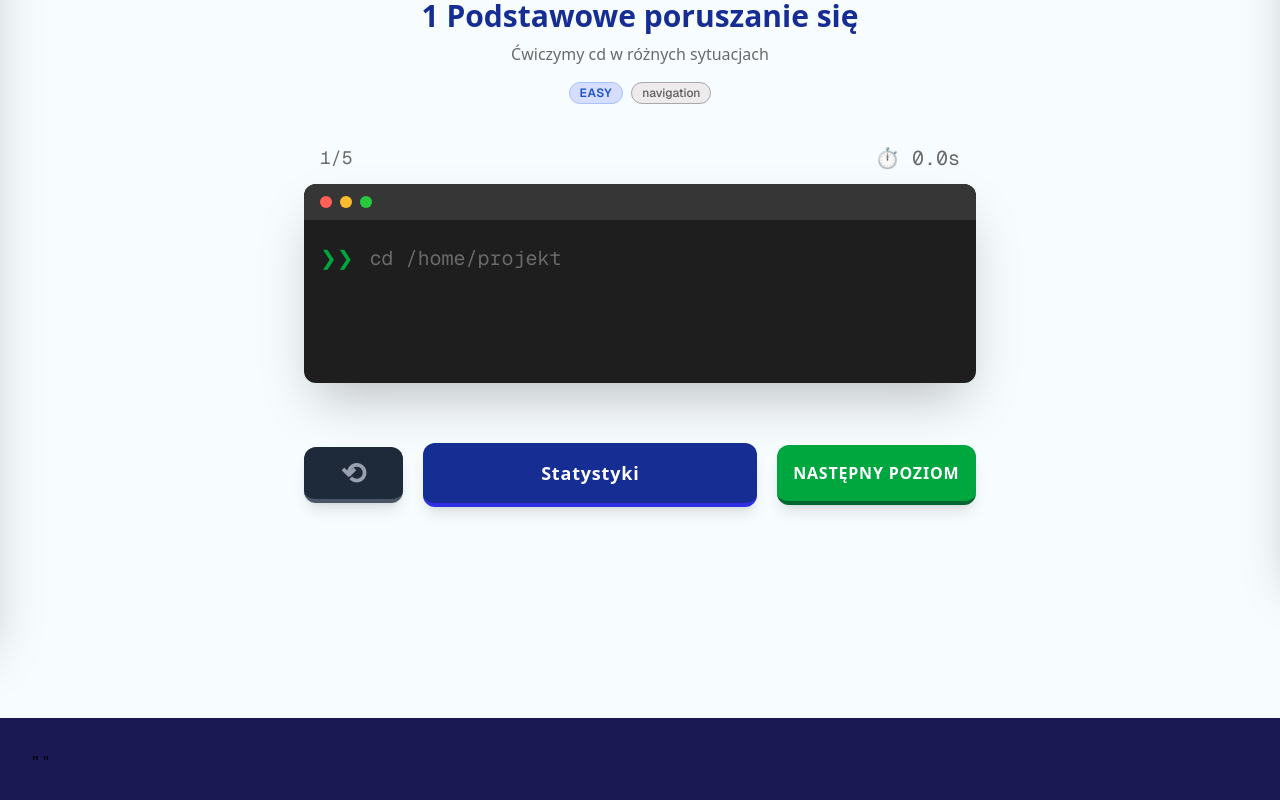
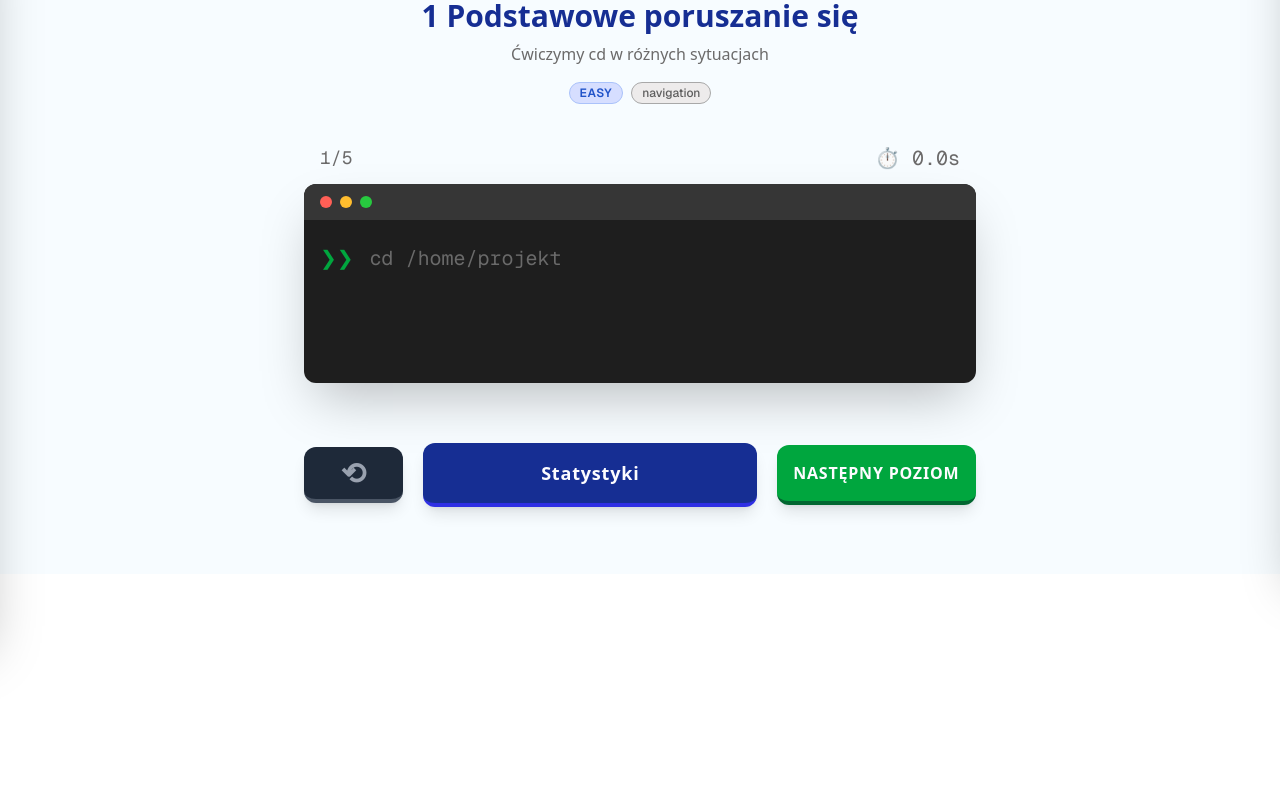
Before and after one commit to BashHero-Foundation/BashHero, a Next.js app: page /game/1 in a window 1280 px wide. Shown: the part 226-1026 px from the top of the page. After the commit the page ends 800 px from the top, so only its background shows below. Built offline with nearby package versions, Linux system fonts and the light colour scheme.

Commit message:
Delete footer and useless scrollbar

```diff
--- a/app/layout.tsx
+++ b/app/layout.tsx
@@ -42,16 +42,12 @@ export default function RootLayout({
           }}
         />
       </head>
-      <body
-        className={`${geistSans.variable} ${geistMono.variable}  antialiased min-h-screen flex flex-col`}
-      >
+      <body className={`${geistSans.variable} ${geistMono.variable} antialiased h-full flex flex-col`}>
         <Header/>
 
-      <main className="grow w-full bg-bg-body">
-        {children}
-      </main>
-
-        <Footer/>
+        <main className="grow w-full bg-bg-body">
+          {children}
+        </main>
 
       </body>
     </html>
--- a/components/TypingView.tsx
+++ b/components/TypingView.tsx
@@ -48,7 +48,7 @@ export function TypingView({ level, nextLevelId }: { level: Level; nextLevelId:
     const textareaRef = useRef<HTMLTextAreaElement | null>(null);
 
     return (
-        <div className="flex h-screen">
+        <div className="flex">
                 <Menu />
 
             <div className="flex-1 flex-col items-center mt-20 w-full">
--- a/components/footer.tsx
+++ /dev/null
@@ -1,5 +0,0 @@
-export default function Footer() {
-    return (
-        <footer className="bg-bg-main p-8">" " </footer>
-    )
-}
```
